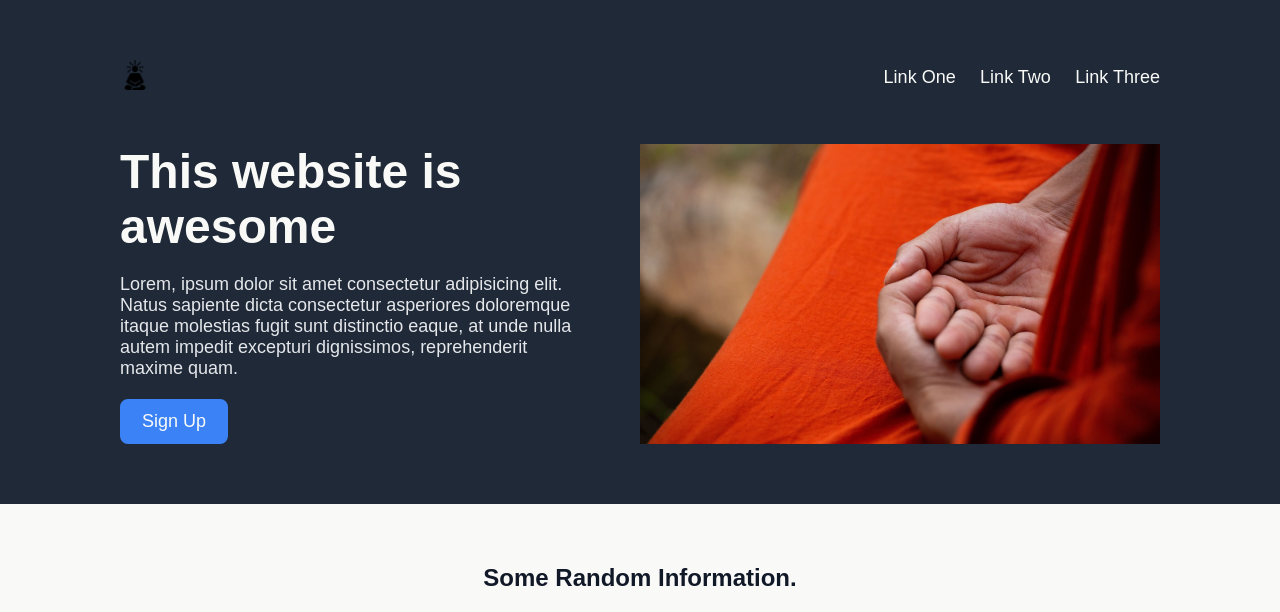
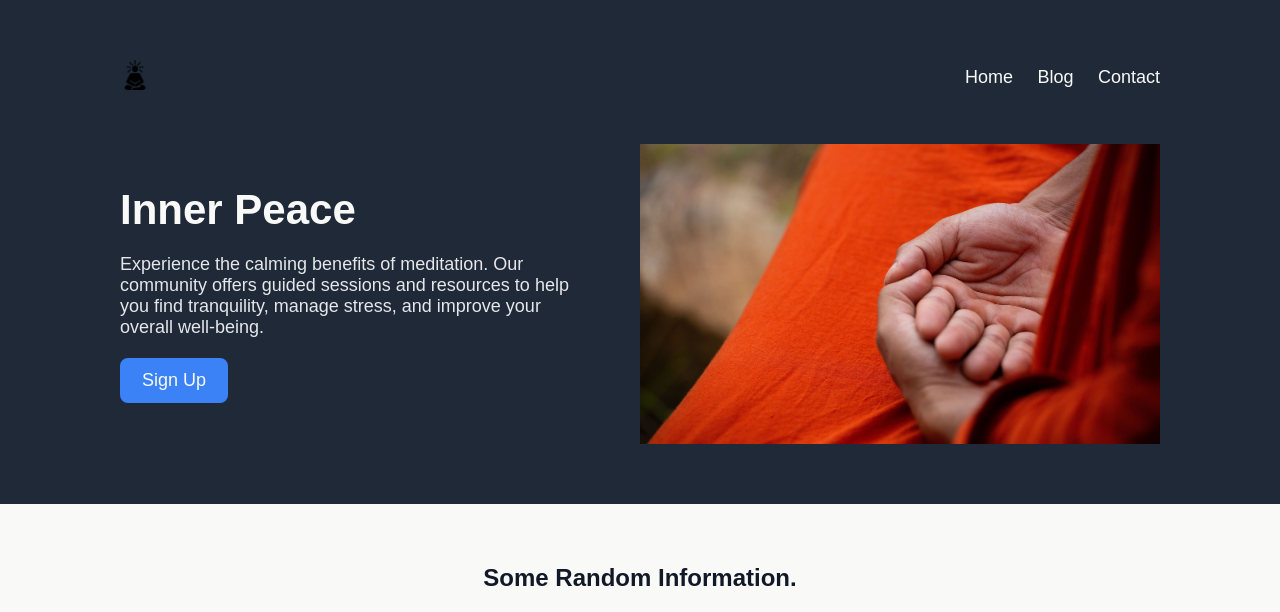
Before and after one commit to vitanovtd/Meditation-blog, a plain HTML site: page index.html in a window 1280 px wide. Shown: the top 612 px of the page. Drawn offline with Linux system fonts and the light colour scheme.

Commit message:
added content and added content in hero section

```diff
--- a/index.html
+++ b/index.html
@@ -13,19 +13,18 @@
           <img src="./images/meditation.png" alt="Meditation logo" />
         </div>
         <nav class="header-links">
-          <a href="">Link One</a>
-          <a href="">Link Two</a>
-          <a href="">Link Three</a>
+          <a href="">Home</a>
+          <a href="">Blog</a>
+          <a href="">Contact</a>
         </nav>
       </div>
       <div class="main-info">
         <div class="main-container">
-          <h3>This website is awesome</h3>
+          <h3>Inner Peace</h3>
           <p class="main-paragraph">
-            Lorem, ipsum dolor sit amet consectetur adipisicing elit. Natus
-            sapiente dicta consectetur asperiores doloremque itaque molestias
-            fugit sunt distinctio eaque, at unde nulla autem impedit excepturi
-            dignissimos, reprehenderit maxime quam.
+            Experience the calming benefits of meditation. Our community offers
+            guided sessions and resources to help you find tranquility, manage
+            stress, and improve your overall well-being.
           </p>
           <button class="button-signup">Sign Up</button>
         </div>
--- a/style.css
+++ b/style.css
@@ -33,6 +33,10 @@ body {
   margin-left: 20px;
 }
 
+.header-links a:hover {
+  color: #3b82f6;
+}
+
 .main-info {
   display: flex;
   justify-content: space-between;
@@ -44,7 +48,7 @@ body {
 }
 
 .main-info h3 {
-  font-size: 48px;
+  font-size: 42px;
   color: #f9faf8;
   font-weight: bold;
   margin-bottom: 20px;
```
